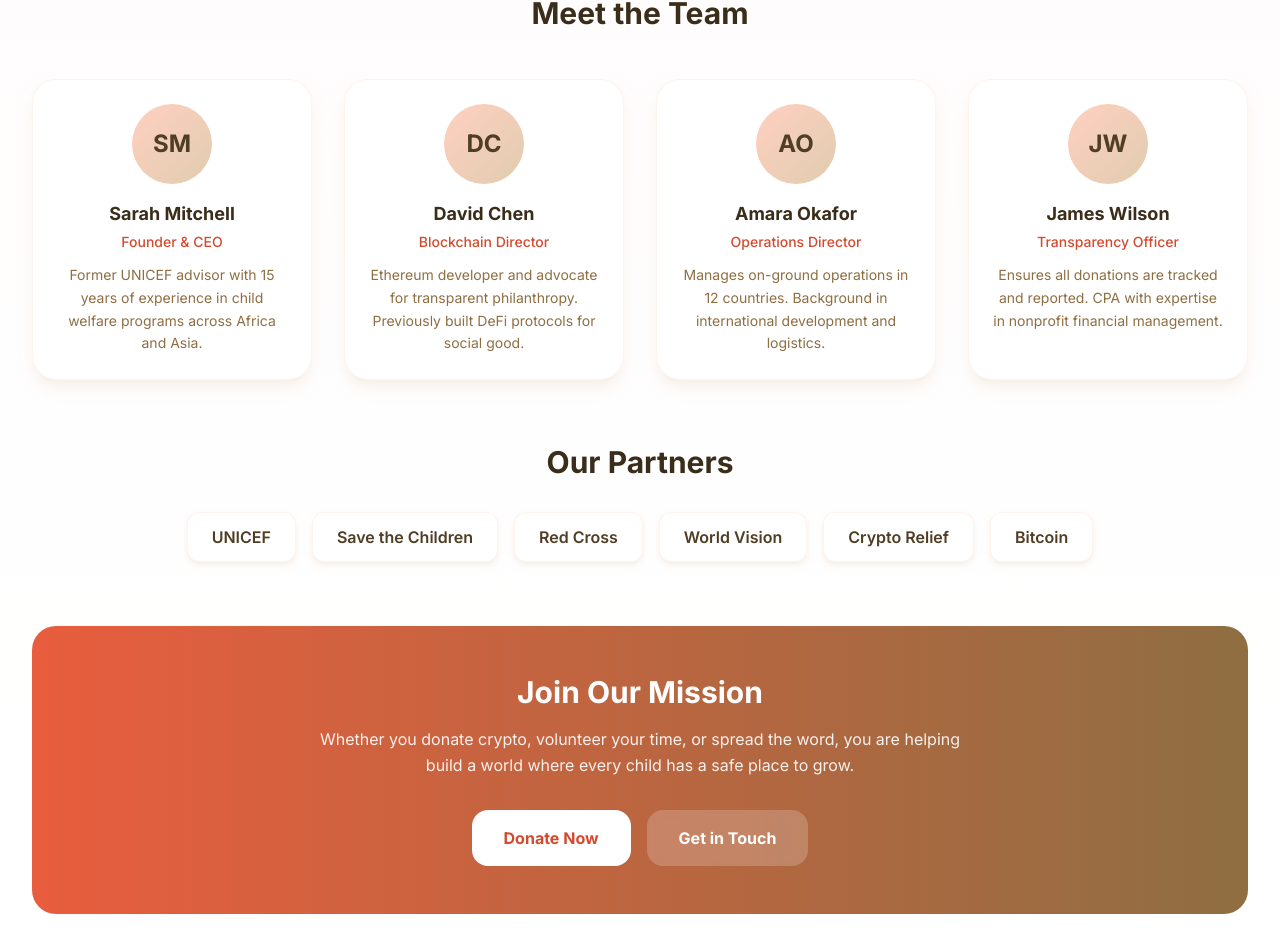
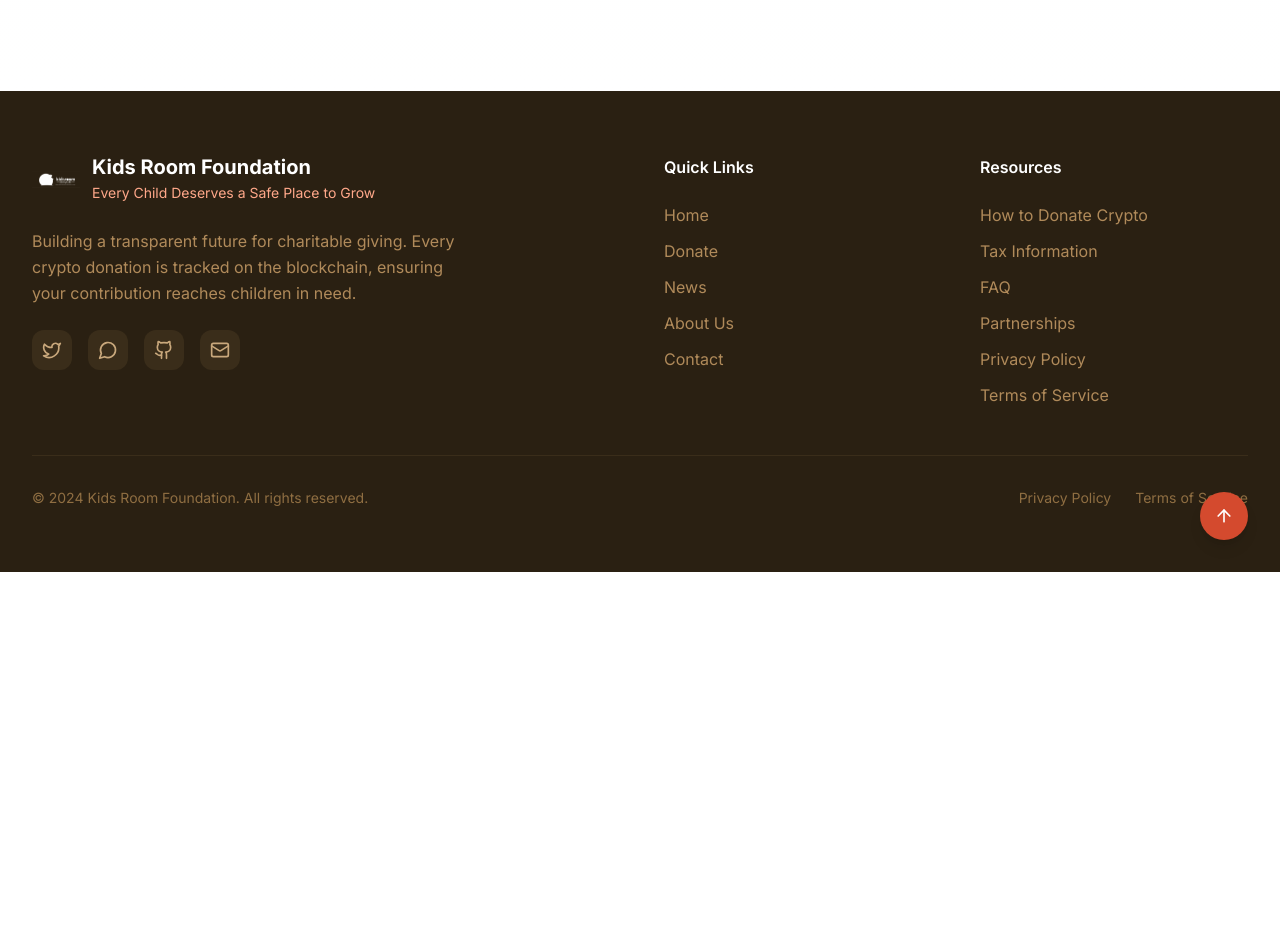
Before and after one commit to kidsroomfoundation/kidsroomfoundation, a Next.js app: page /about in a window 1280 px wide. Shown: the part 1795-2747 px from the top of the page. After the commit the page ends 2367 px from the top, so only its background shows below. Built offline with nearby package versions, Linux system fonts and the light colour scheme.

Commit message:
Update page.tsx

```diff
--- a/app/about/page.tsx
+++ b/app/about/page.tsx
@@ -52,9 +52,7 @@ const programs = [
   },
 ]
 
-const partners = [
-  'UNICEF', 'Save the Children', 'Red Cross', 'World Vision', 'Crypto Relief', 'Bitcoin'
-]
+const partners = ['UNICEF', 'Save the Children', 'Red Cross', 'World Vision', 'Crypto Relief', 'Bitcoin']
 
 export const metadata = {
   title: 'About Us - Kids Room Foundation',
@@ -68,58 +66,40 @@ export default function AboutPage() {
         <div className="text-center mb-16">
           <div className="inline-flex items-center gap-2 px-4 py-2 rounded-full bg-coral-50 border border-coral-200 mb-6">
             <Users className="w-4 h-4 text-coral-500" />
-            <span className="text-sm font-medium text-coral-700">
-              About Us
-            </span>
+            <span className="text-sm font-medium text-coral-700">About Us</span>
           </div>
           <h1 className="text-4xl sm:text-5xl font-bold text-earth-800 mb-4">
             Our <span className="text-gradient">Story</span> & Mission
           </h1>
           <p className="text-lg text-earth-600 max-w-3xl mx-auto">
-            Founded in 2021, Kids Room Foundation was born from a simple belief:
-            every child deserves a safe place to grow, learn, and dream.
+            Founded in 2021, Kids Room Foundation was born from a simple belief: every child deserves a safe place to grow, learn, and dream.
           </p>
         </div>
 
         <div className="bg-white rounded-3xl shadow-xl shadow-earth-100/50 border border-coral-100/50 p-8 md:p-12 mb-16">
           <div className="grid md:grid-cols-2 gap-12 items-center">
             <div>
-              <h2 className="text-3xl font-bold text-earth-800 mb-6">
-                Why We Exist
-              </h2>
+              <h2 className="text-3xl font-bold text-earth-800 mb-6">Why We Exist</h2>
               <p className="text-earth-600 leading-relaxed mb-4">
-                In 2021, our founder Sarah Mitchell witnessed firsthand the inefficiencies
-                of traditional charity funding while working in rural Kenya. Donations were
-                losing 20-30% to banking fees, intermediaries, and administrative overhead
-                before reaching the children who needed them.
+                In 2021, our founder Sarah Mitchell witnessed firsthand the inefficiencies of traditional charity funding while working in rural Kenya. Donations were losing 20-30% to banking fees, intermediaries, and administrative overhead before reaching the children who needed them.
               </p>
               <p className="text-earth-600 leading-relaxed mb-4">
-                She asked a simple question: What if we could send donations directly,
-                transparently, and globally without borders or banks? The answer was blockchain.
+                She asked a simple question: What if we could send donations directly, transparently, and globally without borders or banks? The answer was blockchain.
               </p>
               <p className="text-earth-600 leading-relaxed">
-                Today, Kids Room Foundation operates in 28 countries, has helped over 12,500
-                children, and maintains a 98% fund-to-cause ratio — all made possible by
-                crypto donors like you.
+                Today, Kids Room Foundation operates in 28 countries, has helped over 12,500 children, and maintains a 98% fund-to-cause ratio—all made possible by crypto donors like you.
               </p>
             </div>
             <div className="bg-gradient-to-br from-coral-100 to-earth-100 rounded-2xl p-12 flex items-center justify-center">
               <div className="relative w-48 h-48">
-                <Image
-                  src="/images/logo.png"
-                  alt="Kids Room Foundation"
-                  fill
-                  className="object-contain"
-                />
+                <Image src="/images/logo.png" alt="Kids Room Foundation" fill className="object-contain" />
               </div>
             </div>
           </div>
         </div>
 
         <div className="mb-16">
-          <h2 className="text-3xl font-bold text-earth-800 text-center mb-12">
-            Our Core Values
-          </h2>
+          <h2 className="text-3xl font-bold text-earth-800 text-center mb-12">Our Core Values</h2>
           <div className="grid md:grid-cols-3 gap-8">
             {[
               {
@@ -138,121 +118,36 @@ export default function AboutPage() {
                 description: 'Crypto knows no borders. Neither does our mission to help every child in need.',
               },
             ].map((value) => (
-              <div
-                key={value.title}
-                className="bg-white rounded-3xl p-8 shadow-lg shadow-earth-100/50 border border-coral-100/50 text-center"
-              >
+              <div key={value.title} className="bg-white rounded-3xl p-8 shadow-lg shadow-earth-100/50 border border-coral-100/50 text-center">
                 <div className="w-16 h-16 rounded-2xl bg-gradient-to-br from-coral-100 to-earth-100 flex items-center justify-center mx-auto mb-6">
                   <value.icon className="w-8 h-8 text-coral-600" />
                 </div>
-                <h3 className="text-xl font-bold text-earth-800 mb-3">
-                  {value.title}
-                </h3>
-                <p className="text-earth-600 leading-relaxed">
-                  {value.description}
-                </p>
+                <h3 className="text-xl font-bold text-earth-800 mb-3">{value.title}</h3>
+                <p className="text-earth-600 leading-relaxed">{value.description}</p>
               </div>
             ))}
           </div>
         </div>
 
         <div className="mb-16">
-          <h2 className="text-3xl font-bold text-earth-800 text-center mb-12">
-            Our Programs
-          </h2>
+          <h2 className="text-3xl font-bold text-earth-800 text-center mb-12">Our Programs</h2>
           <div className="grid md:grid-cols-2 gap-8">
             {programs.map((program) => (
-              <div
-                key={program.title}
-                className="bg-white rounded-3xl p-8 shadow-lg shadow-earth-100/50 border border-coral-100/50 flex gap-6"
-              >
+              <div key={program.title} className="bg-white rounded-3xl p-8 shadow-lg shadow-earth-100/50 border border-coral-100/50 flex gap-6">
                 <div className="w-14 h-14 rounded-2xl bg-gradient-to-br from-coral-400 to-earth-400 flex items-center justify-center flex-shrink-0">
                   <program.icon className="w-7 h-7 text-white" />
                 </div>
                 <div>
                   <div className="flex items-center gap-3 mb-2">
-                    <h3 className="text-xl font-bold text-earth-800">
-                      {program.title}
-                    </h3>
+                    <h3 className="text-xl font-bold text-earth-800">{program.title}</h3>
                     <span className="px-2 py-1 bg-coral-100 text-coral-700 text-xs font-semibold rounded-full">
                       {program.stat}
                     </span>
                   </div>
-                  <p className="text-earth-600 leading-relaxed">
-                    {program.description}
-                  </p>
+                  <p className="text-earth-600 leading-relaxed">{program.description}</p>
                 </div>
               </div>
             ))}
-          </div>
-        </div>
-
-        <div className="mb-16">
-          <h2 className="text-3xl font-bold text-earth-800 text-center mb-12">
-            Meet the Team
-          </h2>
-          <div className="grid sm:grid-cols-2 lg:grid-cols-4 gap-8">
-            {team.map((member) => (
-              <div
-                key={member.name}
-                className="bg-white rounded-3xl p-6 shadow-lg shadow-earth-100/50 border border-coral-100/50 text-center"
-              >
-                <div className="w-20 h-20 rounded-full bg-gradient-to-br from-coral-200 to-earth-200 flex items-center justify-center mx-auto mb-4">
-                  <span className="text-2xl font-bold text-earth-700">
-                    {member.name.split(' ').map(n => n[0]).join('')}
-                  </span>
-                </div>
-                <h3 className="text-lg font-bold text-earth-800 mb-1">
-                  {member.name}
-                </h3>
-                <p className="text-coral-600 text-sm font-medium mb-3">
-                  {member.role}
-                </p>
-                <p className="text-earth-500 text-sm leading-relaxed">
-                  {member.bio}
-                </p>
-              </div>
-            ))}
-          </div>
-        </div>
-
-        <div className="mb-16">
-          <h2 className="text-3xl font-bold text-earth-800 text-center mb-8">
-            Our Partners
-          </h2>
-          <div className="flex flex-wrap justify-center gap-4">
-            {partners.map((partner) => (
-              <div
-                key={partner}
-                className="px-6 py-3 bg-white rounded-xl shadow-md shadow-earth-100/50 border border-coral-100/50 text-earth-700 font-semibold"
-              >
-                {partner}
-              </div>
-            ))}
-          </div>
-        </div>
-
-        <div className="bg-gradient-to-r from-coral-500 to-earth-500 rounded-3xl p-12 text-center text-white">
-          <h2 className="text-3xl font-bold mb-4">
-            Join Our Mission
-          </h2>
-          <p className="text-white/90 max-w-2xl mx-auto mb-8 leading-relaxed">
-            Whether you donate crypto, volunteer your time, or spread the word,
-            you are helping build a world where every child has a safe place to grow.
-          </p>
-          <div className="flex flex-col sm:flex-row gap-4 justify-center">
-            <Link
-              href="/#donate"
-              className="px-8 py-4 bg-white text-coral-600 font-bold rounded-2xl hover:bg-white/90 transition-colors"
-            >
-              Donate Now
-            </Link>
-            <Link
-              href="/contact"
-              className="px-8 py-4 bg-white/20 backdrop-blur-sm text-white font-bold rounded-2xl hover:bg-white/30 transition-colors"
-            >
-              Get in Touch
-            </Link>
           </div>
         </div>
       </div>
```
